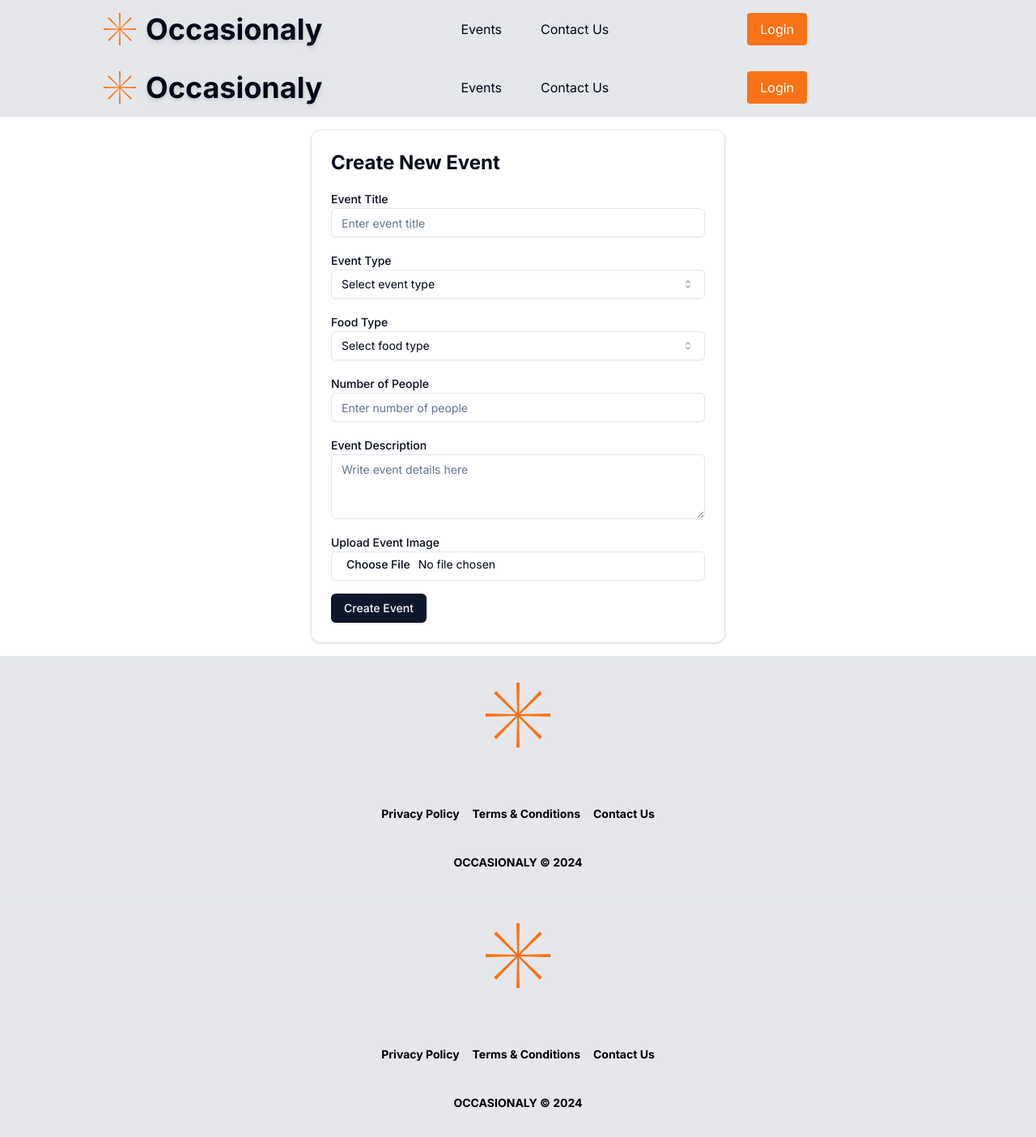
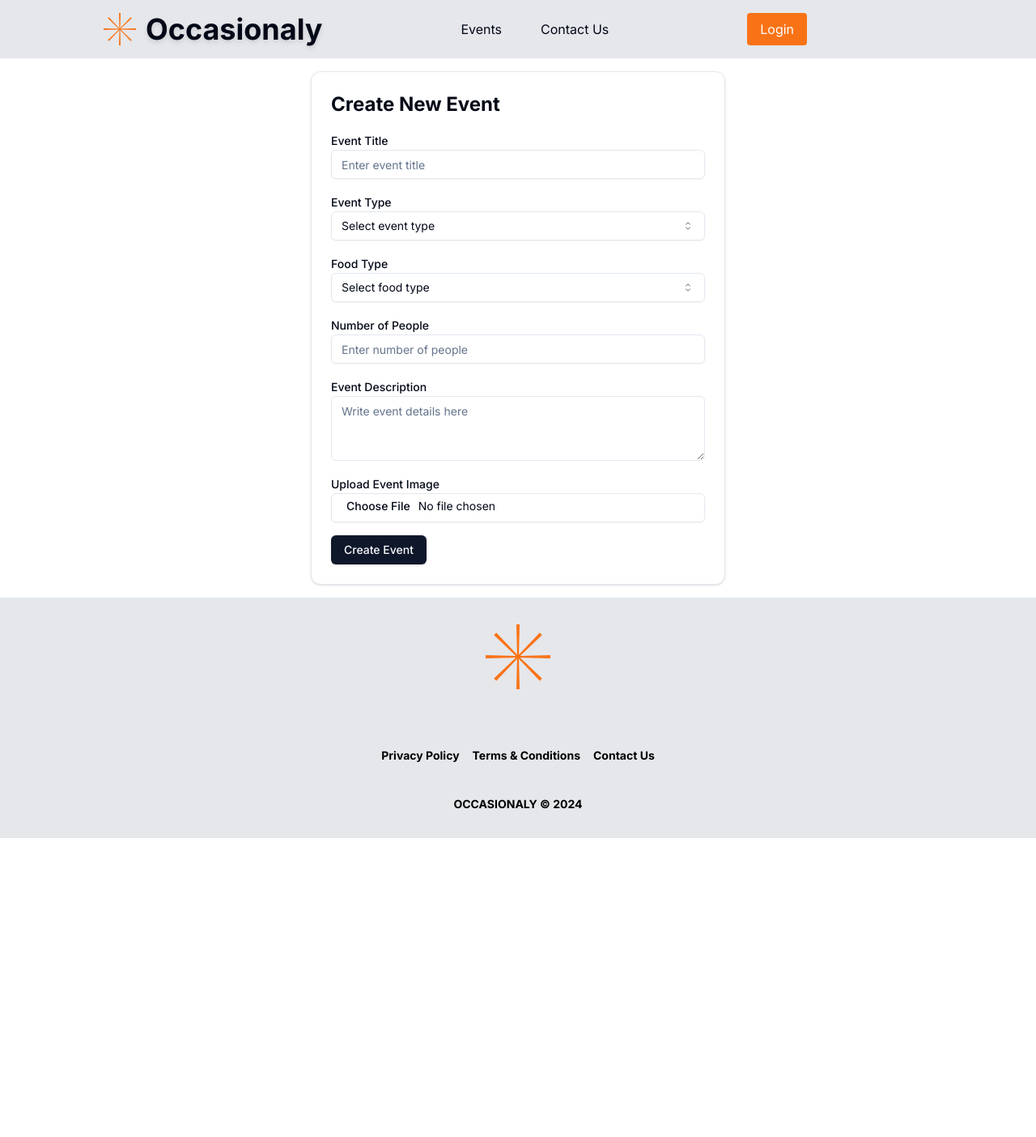
Before and after one commit to nandhu-44/Occasionaly, a Next.js app: page /create-event in a window 1280 px wide. Shown: the whole page at 81% size. After the commit the page ends 1035 px from the top, so only its background shows below. Built offline with nearby package versions, Linux system fonts and the light colour scheme.

Commit message:
Resolving conflicts

```diff
--- a/src/app/create-event/page.jsx
+++ b/src/app/create-event/page.jsx
@@ -1,14 +1,6 @@
 import React from "react";
-import Navbar from "@/common/components/Navbar";
-import Footer from "@/common/components/Footer";
 import EventForm from "@/common/ui/EventsPage/EventForm";
 
 export default function CreateEventPage() {
-  return (
-    <>
-      <Navbar />
-      <EventForm />
-      <Footer />
-    </>
-  );
+  return <EventForm />;
 }
--- a/src/common/ui/HomePage/HomePage.jsx
+++ b/src/common/ui/HomePage/HomePage.jsx
@@ -14,7 +14,6 @@ const HomePage = () => {
     <>
       <Header />
       <ActiveEvents filters={defaultFilters} />
-      <Footer />
     </>
   );
 };
```
